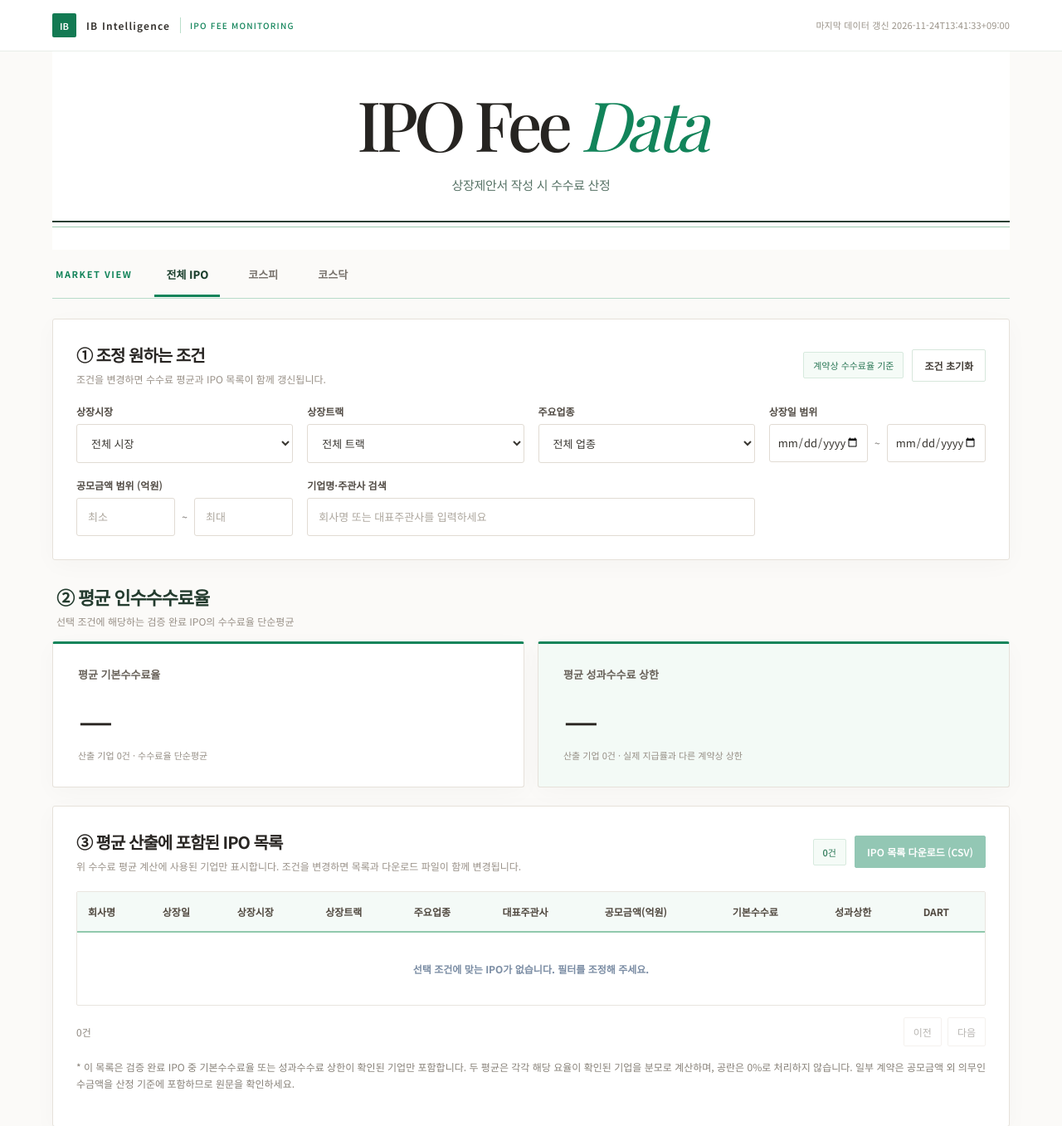
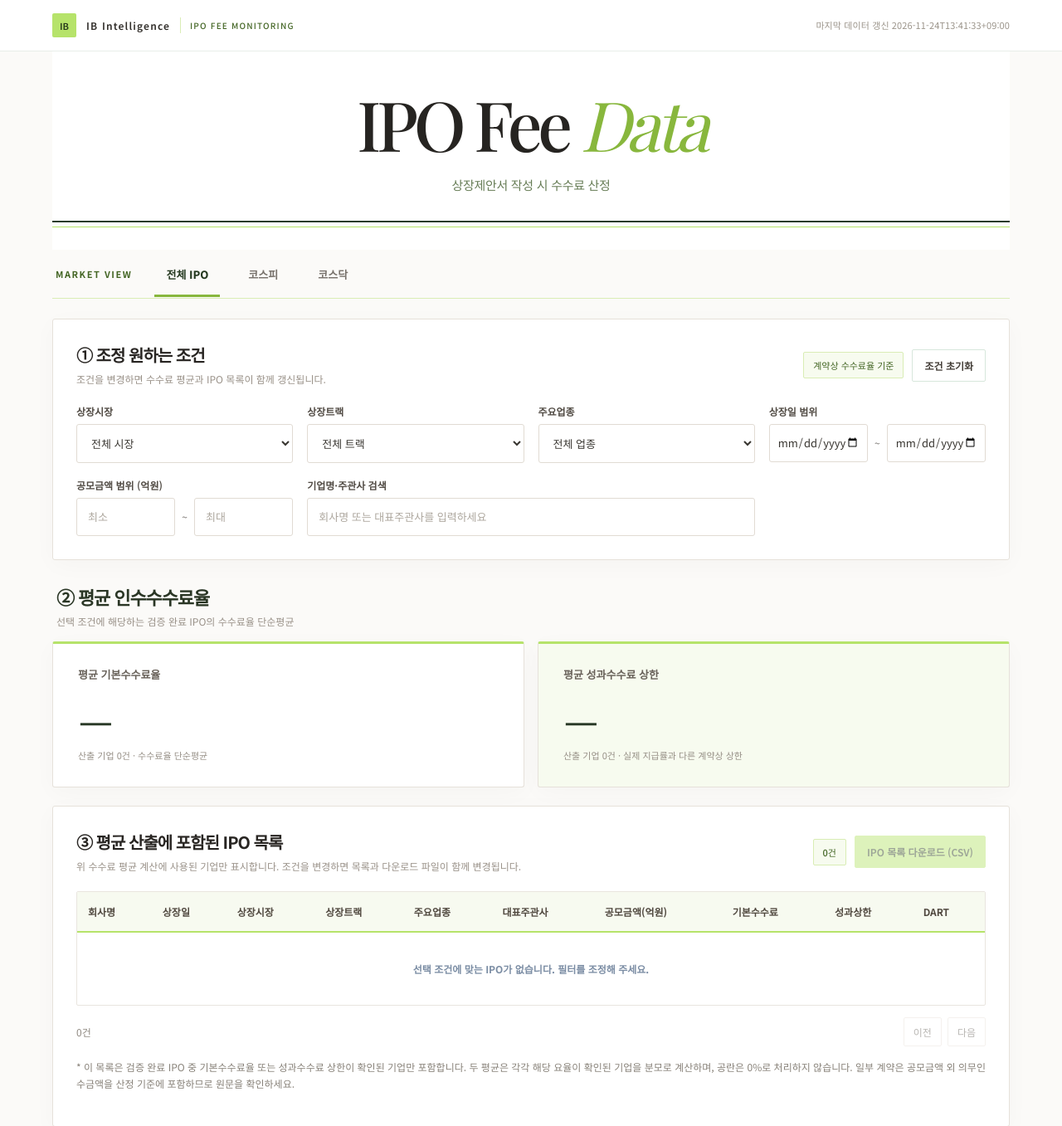
Before and after one commit to juyeong0379/ipo-fee-dashboard, a plain HTML site: page docs/index.html in a window 1280 px wide. Shown: the top 1357 px of the page at 83% size. Drawn offline with nearby package versions, Linux system fonts and the light colour scheme; a web font is replaced by a local one.

Commit message:
style: replace forest green highlights with light lime green; preserve fonts

```diff
--- a/docs/index.html
+++ b/docs/index.html
@@ -210,6 +210,31 @@ footer a{color:#117a51}
 .date-range input[type="date"]{flex:1 1 0;min-width:0;width:100%;font-variant-numeric:tabular-nums;padding:11px 9px}
 .date-range span{flex:0 0 auto}
 @media(max-width:700px){.hero h1{font-size:clamp(43px,12vw,60px)}.hero .sub{font-size:13px}.date-range input[type="date"]{font-size:12px;padding:10px 6px}}
+
+/* Light-lime accent update; preserve all existing typography and layout. */
+:root{--lime:#B6E36A;--lime-strong:#88B73D;--lime-dark:#446625;--lime-soft:#F7FBEF;--lime-border:#D9EDB5}
+.hero h1 em{color:var(--lime-strong)}
+.hero .sub{color:#667C55}
+.brand .logo{background:var(--lime);color:#27391B}
+.brand .pill{color:var(--lime-dark);border-left-color:var(--lime-border)}
+.hero::after{border-bottom-color:var(--lime);border-top-color:#283B28}
+.quick-market{border-bottom-color:var(--lime-border)}
+.quick-market-label{color:var(--lime-dark)}
+.market-tab.active{border-bottom-color:var(--lime-strong);color:#263A21}
+.market-tab:hover{border-bottom-color:var(--lime)}
+.pill{color:var(--lime-dark);background:var(--lime-soft);border-color:var(--lime-border)}
+.btn.primary{background:var(--lime);border-color:var(--lime);color:#26391B}
+.btn.primary:hover{background:#A4D453;border-color:#A4D453;color:#26391B}
+.metric{border-top-color:var(--lime)}
+.metric:nth-child(2){background:var(--lime-soft)}
+.metric strong{color:#293926}
+.result-heading h2{color:#2A3625}
+td a,footer a{color:#557B2A}
+tbody tr:hover{background:#FCFEF7}
+thead{background:#F7FAF0}
+th{border-bottom-color:var(--lime)}
+input:focus-visible,select:focus-visible,button:focus-visible,a:focus-visible{outline-color:var(--lime-strong)}
+
 </style></head><body>
 <header><div class="inner"><div class="brand"><span class="logo">IB</span><span>IB Intelligence</span><span class="pill">IPO FEE MONITORING</span></div><span id="sync" class="meta">데이터 확인 중</span></div></header>
 <main>
```
